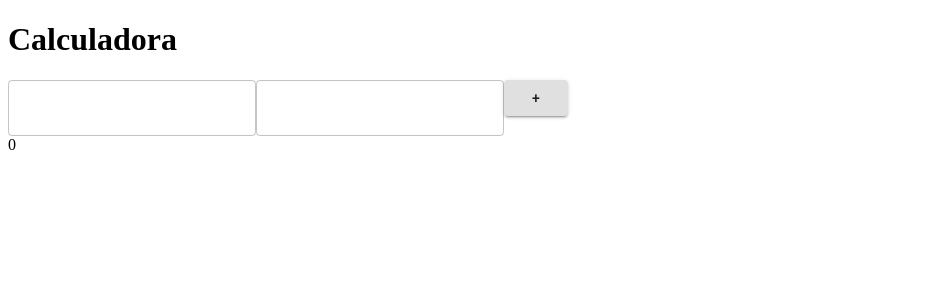
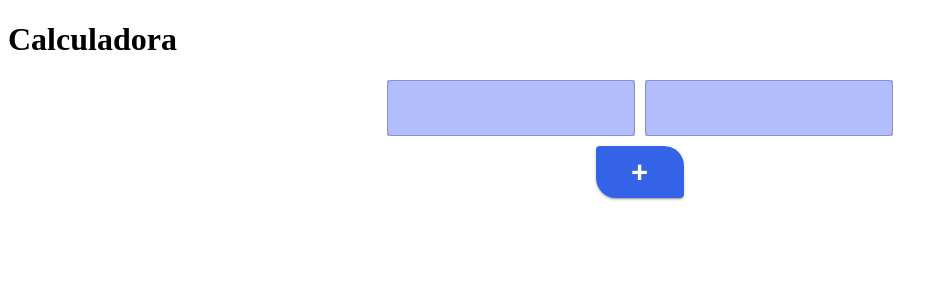
Before and after one commit to ArthurMTS/calculadora, a React (Create React App) app: page / in a window 1280 px wide. Shown: the top 300 px of the page, without its empty margins (0-948 px from the left). Built offline with nearby package versions, Linux system fonts and the light colour scheme; the HTML template or start-up script is replaced by a standard one.

Commit message:
feat: style calculator

```diff
--- /dev/null
+++ b/src/components/Calculator/Calculator.styles.tsx
@@ -0,0 +1,40 @@
+import { makeStyles } from '@material-ui/core/styles';
+
+const useStyles = makeStyles({
+  calculator: {
+    display: 'flex',
+    flexDirection: 'column',
+    justifyContent: 'center',
+    alignItems: 'center',
+    fontFamily: 'sans-serif',
+  },
+  inputBox: {
+    display: 'flex',
+    gap: '10px',
+  },
+  input: {
+    backgroundColor: '#B2BDFB',
+  },
+  button: {
+    marginTop: '10px',
+    backgroundColor: '#1F53E5',
+    color: '#FFF',
+    fontSize: '30px',
+    padding: '0 35px',
+    borderBottomLeftRadius: '20px',
+    borderTopRightRadius: '20px',
+    opacity: 0.9,
+    transition: 'all .2s',
+    '&:hover': {
+      opacity: 1,
+      backgroundColor: '#1F53E5',
+    },
+  },
+  result: {
+    marginTop: '20px',
+    fontSize: '36px',
+    color: '#FFF',
+  },
+});
+
+export default useStyles;
--- a/src/components/Calculator/Calculator.tsx
+++ b/src/components/Calculator/Calculator.tsx
@@ -1,29 +1,43 @@
 import { useState } from 'react';
 import { Box, TextField, Button } from '@material-ui/core';
+
+import useStyles from './Calculator.styles';
 
 export const Calculator = () => {
   const [firstValue, setFirstValue] = useState(0);
   const [secondValue, setSecondValue] = useState(0);
   const [total, setTotal] = useState(0);
 
+  const styles = useStyles();
+
   function handleSum() {
     setTotal(firstValue + secondValue);
   }
 
   return (
-    <Box>
+    <Box className={styles.calculator}>
+      <Box className={styles.inputBox}>
         <TextField
+          className={styles.input}
           type='number'
           variant='outlined'
           onChange={e => setFirstValue(Number(e.target.value))}
         />
         <TextField
+          className={styles.input}
           type='number'
           variant='outlined'
           onChange={e => setSecondValue(Number(e.target.value))}
         />
-      <Button variant='contained' onClick={handleSum} >+</Button>
-      <Box>
+      </Box>
+      <Button
+        className={styles.button}
+        variant='contained'
+        onClick={handleSum}
+      >
+        +
+      </Button>
+      <Box className={styles.result}>
         <span>{total}</span>
       </Box>
     </Box>
```
Lines whose indentation alone changed are shown as unchanged.
